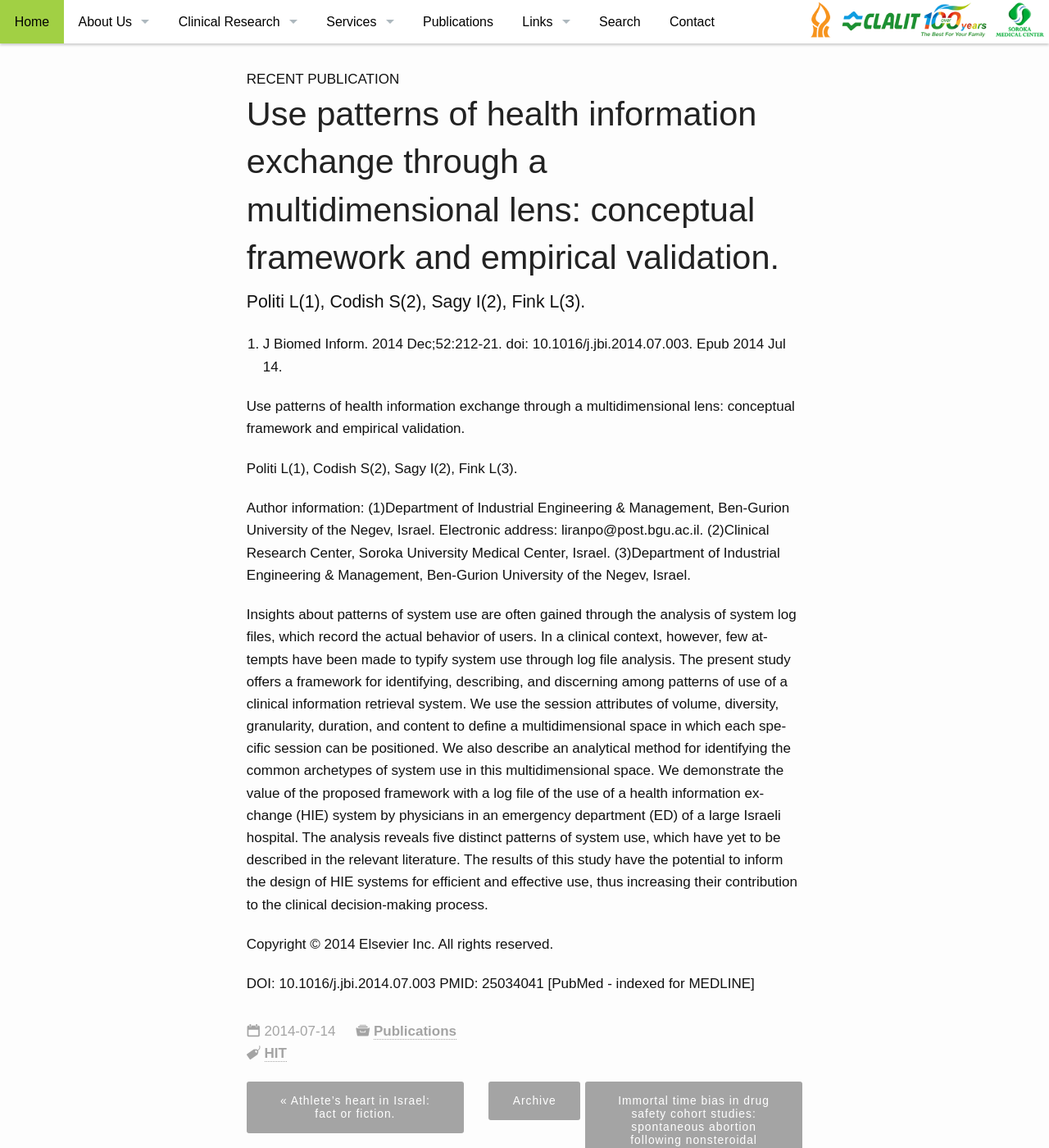
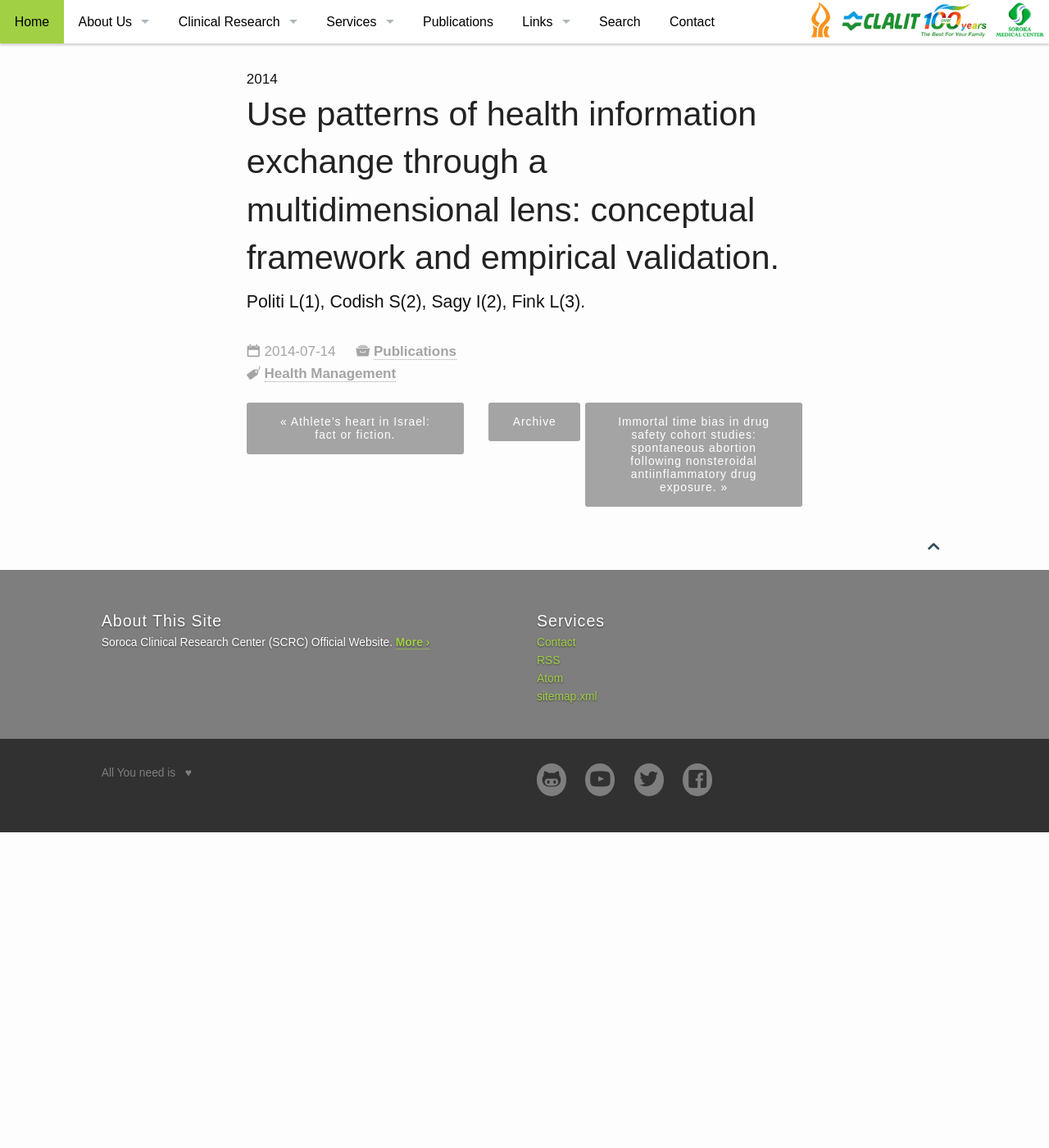
Before and after one commit to vsevkayf/OmarKhayyam, a Jekyll site: the page built from _posts/2014-07-14-123.md, in a window 1280 px wide and 1400 px high. Shown: the whole window at 82% size. Built offline with Jekyll 4.4.1, drawn with Linux system fonts in a browser that asks for light colours; nearby versions of some CDN libraries; some web fonts are replaced.

Commit message:
Update 2014-07-14-123.md

```diff
--- a/_posts/2014-07-14-123.md
+++ b/_posts/2014-07-14-123.md
@@ -4,44 +4,10 @@
 #
 # Content
 #
-subheadline: "Recent Publication"
+subheadline: "2014"
 title: "Use patterns of health information exchange through a multidimensional lens: conceptual framework and empirical validation."
 teaser: "Politi L(1), Codish S(2), Sagy I(2), Fink L(3)."
+externalURL: "https://www.ncbi.nlm.nih.gov/pubmed/25034041"
 categories: [Publications]
-tags: [HIT]
+tags: [Health Management]
 ---
-1. J Biomed Inform. 2014 Dec;52:212-21. doi: 10.1016/j.jbi.2014.07.003. Epub 2014
-Jul 14.
-
-Use patterns of health information exchange through a multidimensional lens:
-conceptual framework and empirical validation.
-
-Politi L(1), Codish S(2), Sagy I(2), Fink L(3).
-
-Author information:
-(1)Department of Industrial Engineering & Management, Ben-Gurion University of
-the Negev, Israel. Electronic address: liranpo@post.bgu.ac.il. (2)Clinical
-Research Center, Soroka University Medical Center, Israel. (3)Department of
-Industrial Engineering & Management, Ben-Gurion University of the Negev, Israel.
-
-Insights about patterns of system use are often gained through the analysis of
-system log files, which record the actual behavior of users. In a clinical
-context, however, few attempts have been made to typify system use through log
-file analysis. The present study offers a framework for identifying, describing,
-and discerning among patterns of use of a clinical information retrieval system.
-We use the session attributes of volume, diversity, granularity, duration, and
-content to define a multidimensional space in which each specific session can be
-positioned. We also describe an analytical method for identifying the common
-archetypes of system use in this multidimensional space. We demonstrate the value
-of the proposed framework with a log file of the use of a health information
-exchange (HIE) system by physicians in an emergency department (ED) of a large
-Israeli hospital. The analysis reveals five distinct patterns of system use,
-which have yet to be described in the relevant literature. The results of this
-study have the potential to inform the design of HIE systems for efficient and
-effective use, thus increasing their contribution to the clinical decision-making
-process.
-
-Copyright © 2014 Elsevier Inc. All rights reserved.
-
-DOI: 10.1016/j.jbi.2014.07.003
-PMID: 25034041  [PubMed - indexed for MEDLINE]
```
